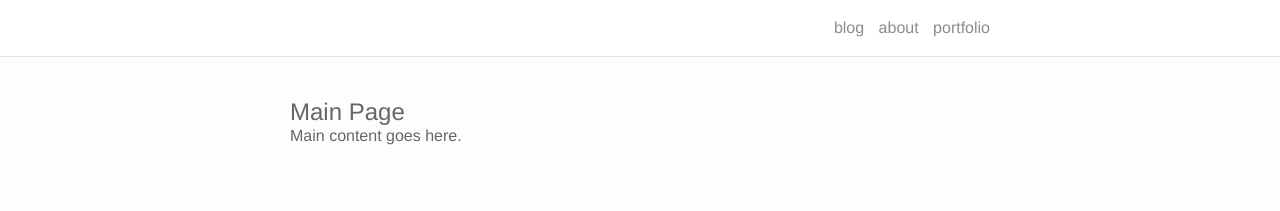
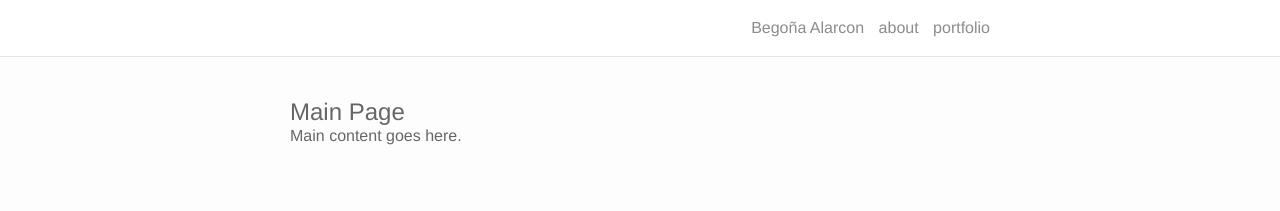
Before and after one commit to begoalarcon/begoalarcon.github.io, a Jekyll site: the page built from index.html, in a window 1280 px wide. Shown: the top 211 px of the page. Built offline with Jekyll 4.4.1, drawn with Linux system fonts in a browser that asks for light colours; nearby versions of some CDN libraries; the list of posts is cut into pages by our own code.

Commit message:
Update header.html

```diff
--- a/_includes/header.html
+++ b/_includes/header.html
@@ -6,7 +6,7 @@
 
       <div class="trigger">
         <!-- {{ site.title }} instead of blog -->
-        <a class="page-link" href="{{ site.baseurl }}/">blog</a>
+        <a class="page-link" href="{{ site.baseurl }}/">Begoña Alarcon</a>
 
         {% for page in site.pages %}
           {% if page.title %}
```
